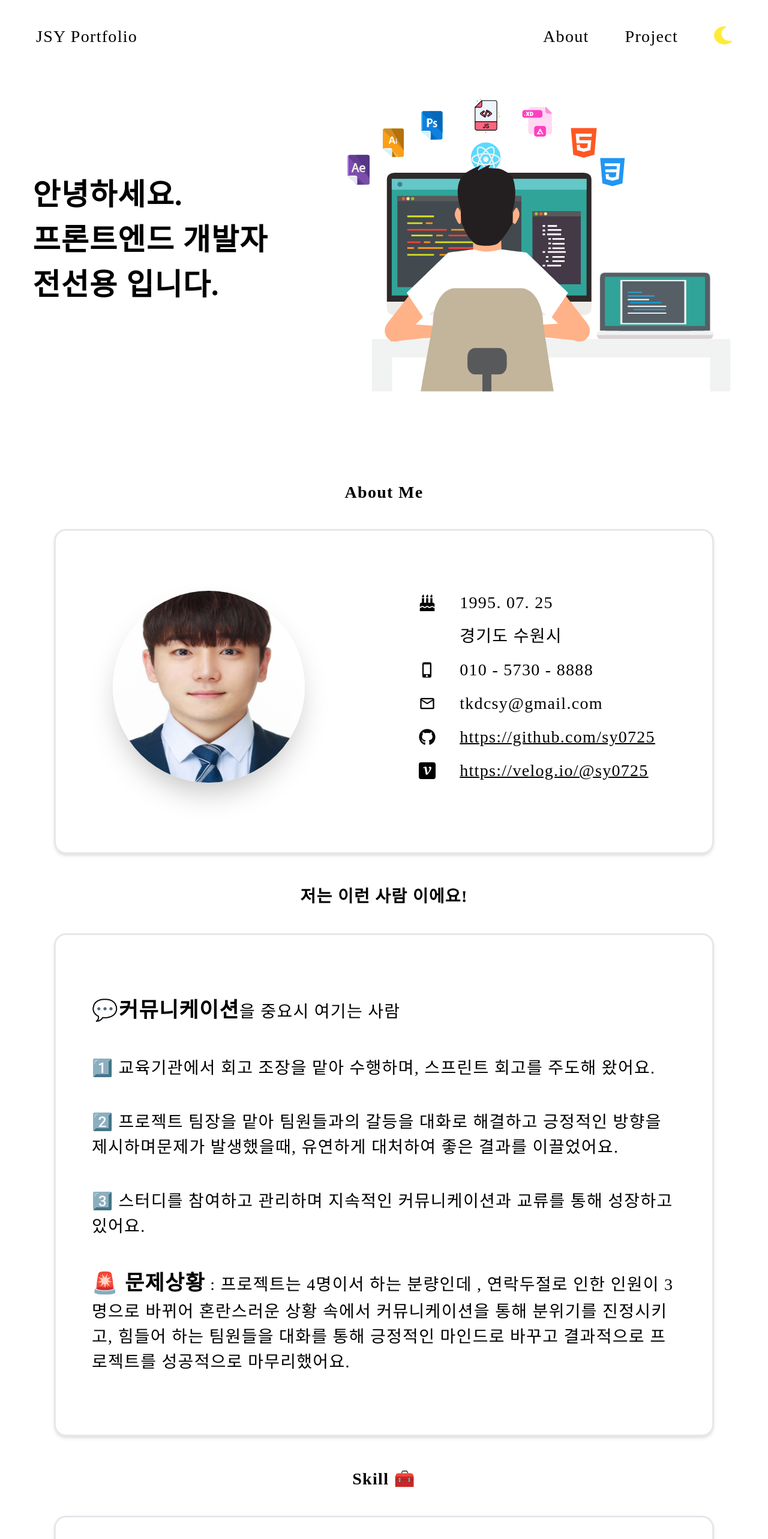
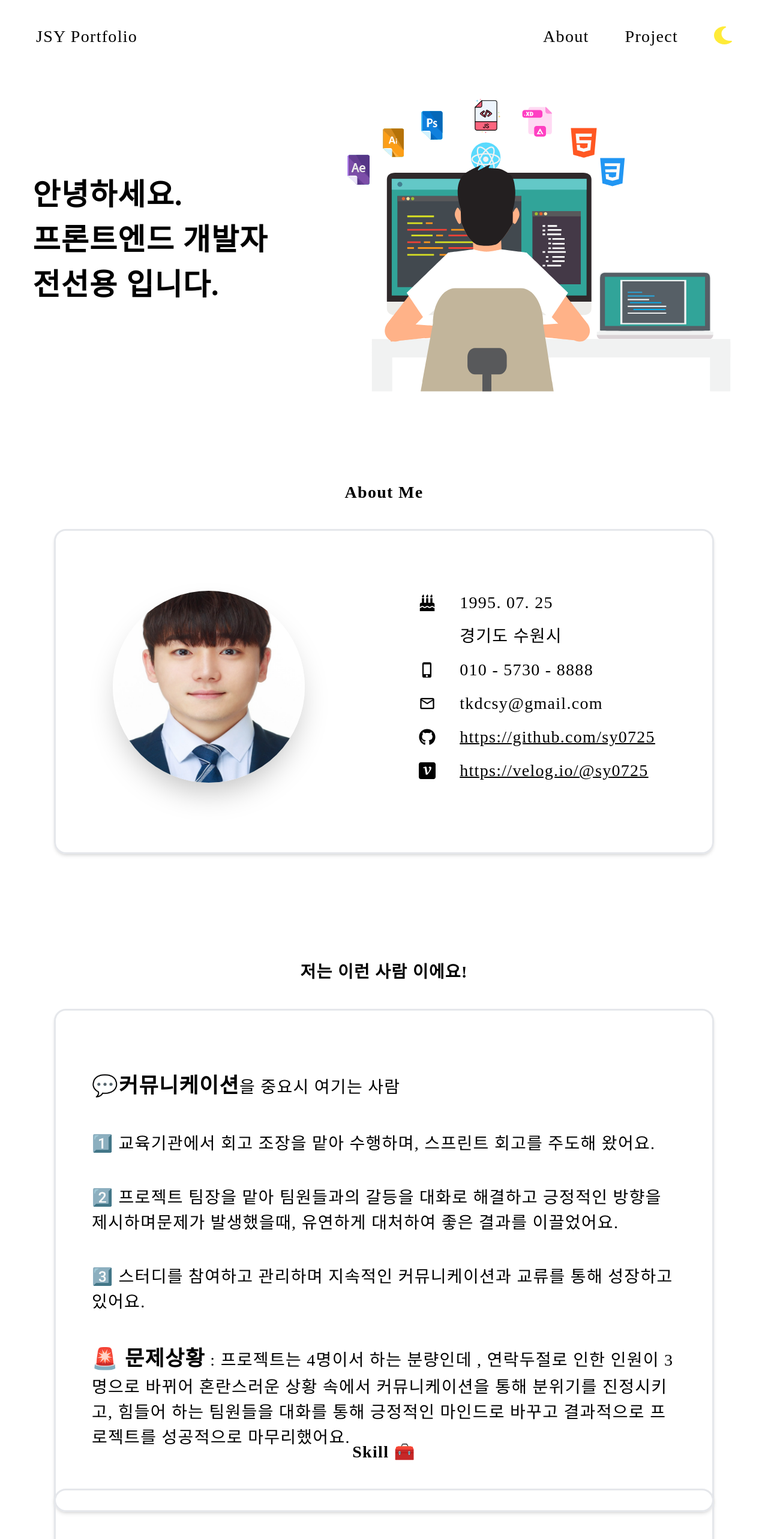
Before and after one commit to sy0725/portfolio, a Next.js app: page / in a window 1280 px wide. Shown: the top 2566 px of the page at 60% size. Built offline with nearby package versions, Linux system fonts and the light colour scheme; some icons are missing; a web font is replaced by a local one.

Commit message:
🌈 뷰포트 지정 - 추후 리펙토링 예정

```diff
--- a/src/app/page.tsx
+++ b/src/app/page.tsx
@@ -7,13 +7,13 @@ import Me from "@/components/About/Me";
 import Skill from "@/components/Skill/Skill";
 function page() {
   return (
-    <div>
+    <>
       <Header/>
       <Hello/>
       <Profile/>
       <Me/>
       <Skill/>
-    </div>
+    </>
   );
 }
 
--- a/src/components/About/Me.tsx
+++ b/src/components/About/Me.tsx
@@ -3,7 +3,7 @@ import CardBox from '../Common/CardBox'
 
 function Me() {
   return (
-    <div className='flex flex-col items-center pt-[50px]'>
+    <section className='flex flex-col items-center' style={{ height: '100vh' }}>
     <span className='font-bold text-[32px] pb-[40px] mobile:text-[24px] tablet:text-[28px]'>저는 이런 사람 이에요!</span>
     <CardBox flex='flex-col'>
 
@@ -21,7 +21,7 @@ function Me() {
         <p className='text-[35px] mobile:text-[18px] tablet:text-[28px]'><span className='font-bold text-[40px] mobile:text-[25px] tablet:text-[35px]'>🚨 문제상황</span> : 프로젝트는 4명이서 하는 분량인데 , 연락두절로 인한 인원이 3명으로 바뀌어 혼란스러운 상황 속에서 커뮤니케이션을 통해 분위기를 진정시키고, 힘들어 하는 팀원들을 대화를 통해 긍정적인 마인드로 바꾸고 결과적으로 프로젝트를 성공적으로 마무리했어요.</p>
       </ul>
     </CardBox>
-    </div>
+    </section>
   )
 }
 
--- a/src/components/About/Profile.tsx
+++ b/src/components/About/Profile.tsx
@@ -1,17 +1,18 @@
-import React from 'react'
-import CardBox from '../Common/CardBox'
-import Information from './Information'
-import Sunyong from './Sunyong'
+import React from 'react';
+import CardBox from '../Common/CardBox';
+import Information from './Information';
+import Sunyong from './Sunyong';
+
 function Profile() {
   return (
-    <div className='flex flex-col items-center'>
+    <section className='flex flex-col items-center h-full' style={{ height: '100vh' }}>
       <span className='font-bold text-[32px] pb-[40px] mobile:text-[24px] tablet:text-[28px]'>About Me</span>
       <CardBox>
-      <Sunyong/>
-      <Information/>
+        <Sunyong />
+        <Information />
       </CardBox>
-    </div>
-  )
+    </section>
+  );
 }
 
-export default Profile
+export default Profile;
--- a/src/components/Hello/Hello.tsx
+++ b/src/components/Hello/Hello.tsx
@@ -5,14 +5,14 @@ import Animation from './Animation';
 function Hello() {
 
   return (
-    <div className='flex justify-around desktop:text-[64px] mobile:text-[44px] tablet:text-[50px] font-bold text-black leading-[1.5]'>
+    <section className='flex justify-around desktop:text-[64px] mobile:text-[44px] tablet:text-[50px] font-bold text-black leading-[1.5]'>
     <div className='flex items-center h-screen'>
     안녕하세요. <br/>
       프론트엔드 개발자 <br/>
       전선용 입니다.
     </div>
     <Animation/>
-    </div>
+    </section>
   );
 }
 
--- a/src/components/Skill/Skill.tsx
+++ b/src/components/Skill/Skill.tsx
@@ -4,12 +4,12 @@ import Tech from './Tech'
 
 function Skill() {
   return (
-<div className='flex flex-col items-center pt-[50px]'>
+<section className='flex flex-col items-center' style={{ height: '100vh' }}>
 <span className='font-bold text-[32px] pb-[40px] mobile:text-[24px] tablet:text-[28px]'>Skill 🧰</span>
       <CardBox flex='flex-col'>
       <Tech/>
       </CardBox>
-      </div>
+      </section>
   )
 }
 
--- a/src/style/globals.css
+++ b/src/style/globals.css
@@ -5,6 +5,7 @@
 * {
   margin: 0;
   padding: 0;
+
 }
 
 @font-face {
@@ -35,6 +36,8 @@
     font-family: "suit";
     font-size: 2rem;
     letter-spacing: 0.0406rem;
+    height : 100vh;
+
     @screen tablet {
     }
 
```
